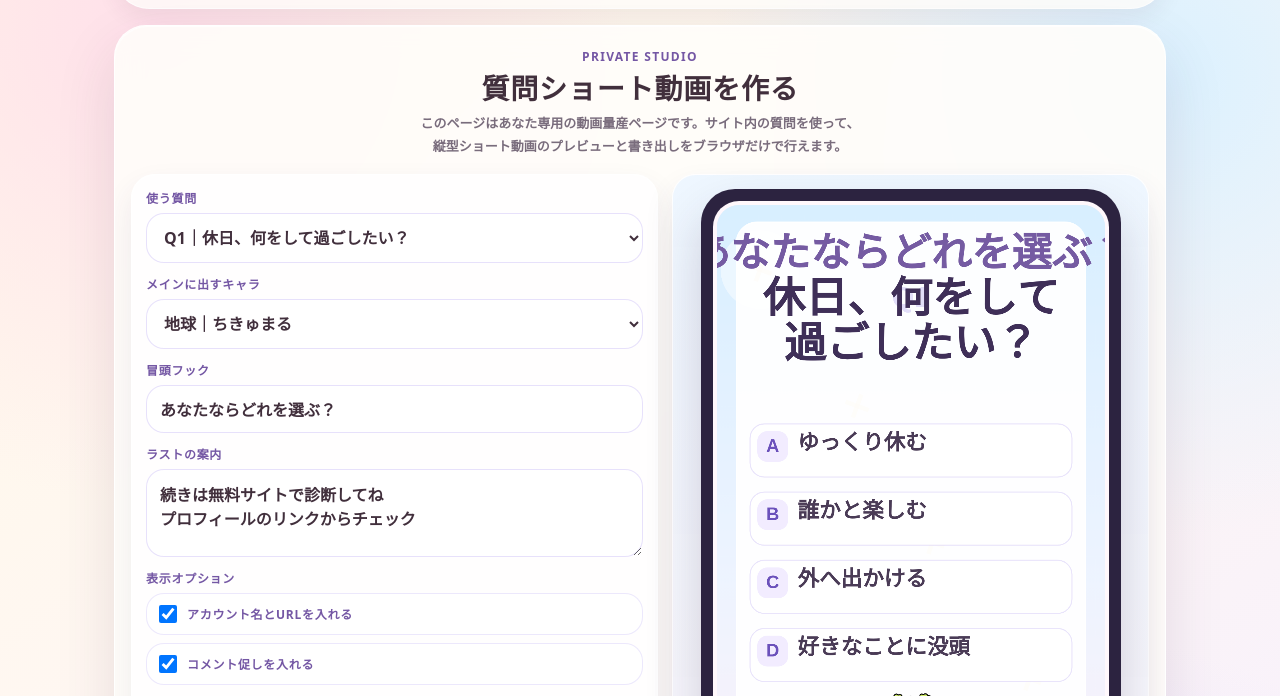
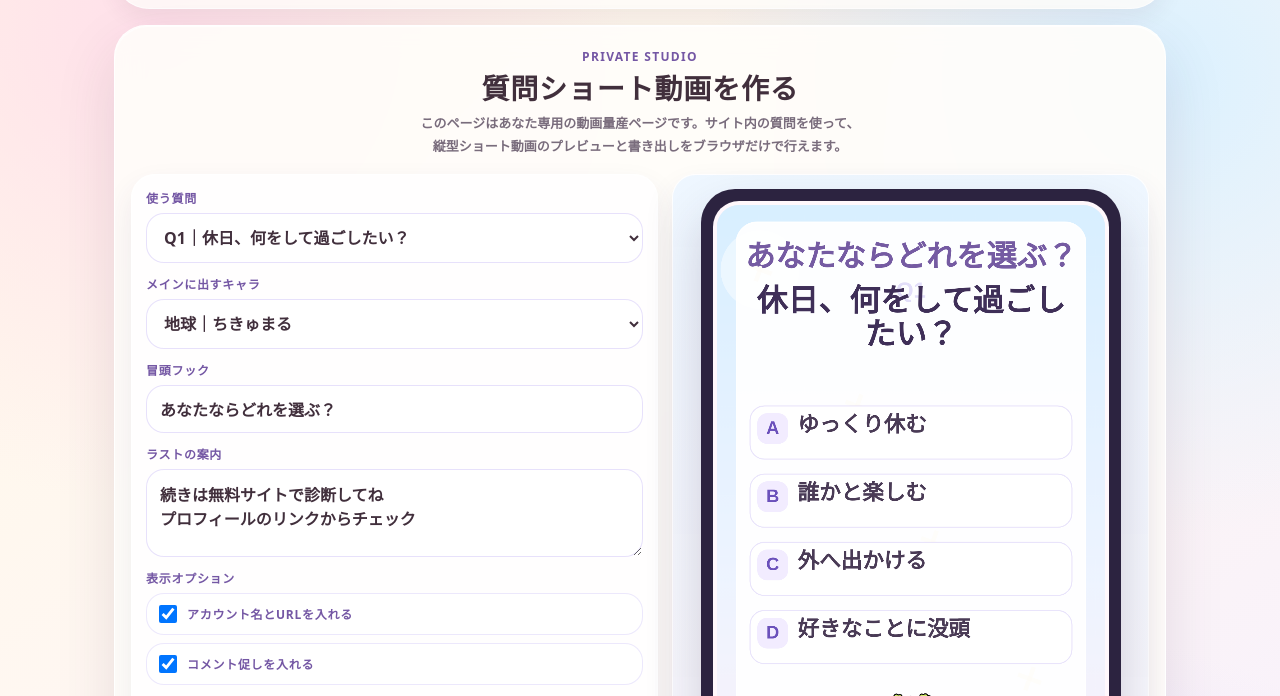
Before and after one commit to saratto0116/yurutto-wakusei-site, a plain HTML site: page studio.html in a window 1280 px wide. Shown: the part 79-775 px from the top of the page. Drawn offline with Linux system fonts and the light colour scheme; animation ran at ten frames a second.

Commit message:
Update studio.html

```diff
--- a/studio.html
+++ b/studio.html
@@ -170,18 +170,18 @@ function drawStudioFrame(timeSec){
  ctx.strokeStyle='rgba(255,255,255,.98)';ctx.lineWidth=4;ctx.stroke();
 
  ctx.textAlign='center';
- ctx.fillStyle='#755ba2';ctx.font=`900 112px ${studioFont}`;
+ ctx.fillStyle='#755ba2';ctx.font=`900 84px ${studioFont}`;
  ctx.fillText(studioState.hook,w/2,182-introP*10);
 
- ctx.fillStyle='#6a4fdc';ctx.font=`900 80px ${studioFont}`;
- ctx.save();ctx.globalAlpha=.18;ctx.fillText(`Q${studioState.questionIndex+1}`,w/2,284);ctx.restore();
+ ctx.fillStyle='#6a4fdc';ctx.font=`900 62px ${studioFont}`;
+ ctx.save();ctx.globalAlpha=.18;ctx.fillText(`Q${studioState.questionIndex+1}`,w/2,258);ctx.restore();
 
- ctx.fillStyle='#3f2f58';ctx.font=`900 118px ${studioFont}`;
- const qLines=wrapLines(ctx,q[0],w-180);
- drawTextBlock(ctx,qLines,w/2,300,126,'center');
+ ctx.fillStyle='#3f2f58';ctx.font=`900 86px ${studioFont}`;
+ const qLines=wrapLines(ctx,q[0],w-220);
+ drawTextBlock(ctx,qLines,w/2,296,94,'center');
 
  q[1].forEach((choice,index)=>{
-  const delay=index*.15,local=clamp((choicesP-delay)/.26,0,1),y=610+index*190+(1-local)*26;
+  const delay=index*.15,local=clamp((choicesP-delay)/.26,0,1),y=560+index*190+(1-local)*26;
   const x=92,boxW=w-184,boxH=148;
   ctx.save();ctx.globalAlpha=local;
   ctx.fillStyle='rgba(255,255,255,.99)';drawRoundedRect(ctx,x,y,boxW,boxH,40);ctx.fill();
```
